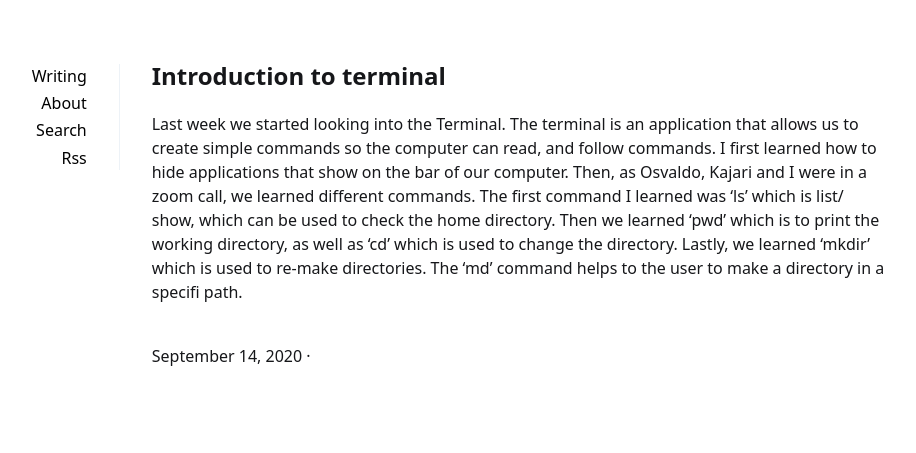
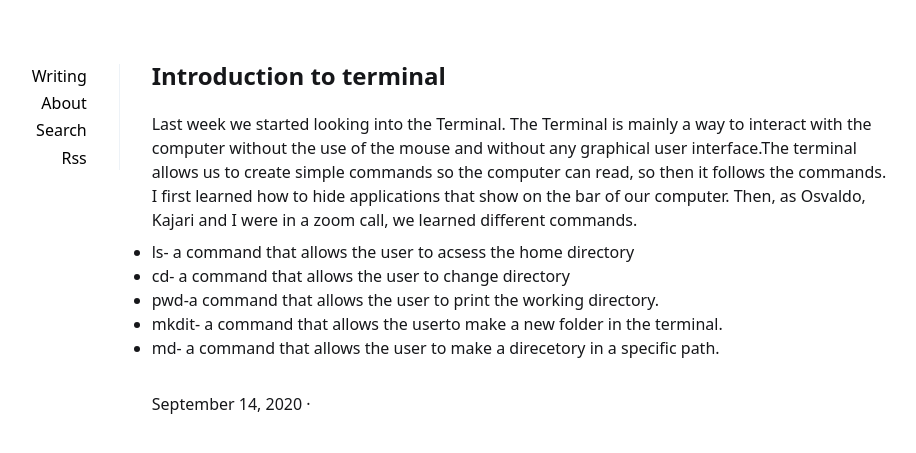
Before and after one commit to celestem406/celestem406.Github.io, a Jekyll site: the page built from _posts/2020-09-14-Introduction to Terminal.md, in a window 1280 px wide. Shown: the top 453 px of the page, without its empty margins (201-1117 px from the left). Built offline with Jekyll 4.4.1, drawn with Linux system fonts in a browser that asks for light colours.

Commit message:
Update 2020-09-14-Introduction to Terminal.md

```diff
--- a/_posts/2020-09-14-Introduction to Terminal.md
+++ b/_posts/2020-09-14-Introduction to Terminal.md
@@ -6,4 +6,9 @@ summary:
 tags:
 ---
 
-  Last week we started looking into the Terminal. The terminal is an application that allows us to create simple commands so the computer can read, and follow commands. I first learned how to hide applications that show on the bar of our computer. Then, as Osvaldo, Kajari and I were in a zoom call, we learned different commands. The first command I learned was ‘ls’ which is list/ show, which can be used to check the home directory. Then we learned ‘pwd’ which is to print the working directory, as well as ‘cd’ which is used to change the directory. Lastly, we learned ‘mkdir’ which is used to re-make directories. The 'md' command helps to the user to make a directory in a specifi path.
+  Last week we started looking into the Terminal. The Terminal is mainly a way to interact with the computer without the use of the mouse and without any graphical user interface.The terminal allows us to create simple commands so the computer can read, so then it follows the commands. I first learned how to hide applications that show on the bar of our computer. Then, as Osvaldo, Kajari and I were in a zoom call, we learned different commands.
+  * ls- a command that allows the user to acsess the home directory
+  * cd-  a command that allows the user to change directory
+  * pwd-a command that allows the user to print the working directory.
+  * mkdit- a command that allows the userto make a new folder in the terminal.
+  * md- a command that allows the user to make a direcetory in a specific path.
```
